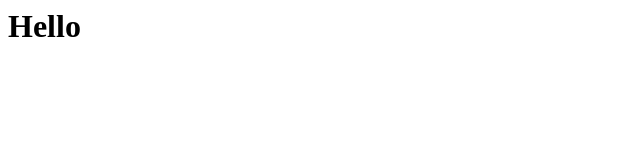
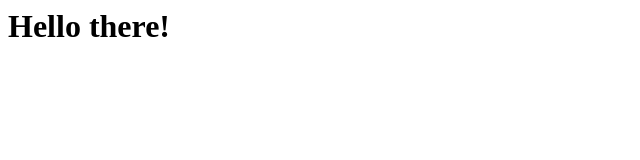
Before and after one commit to jhajduk-pgs/ghpages, a website: page index.html in a window 1280 px wide. Shown: the whole page, without its empty margins (0-640 px from the left). Drawn offline with Linux system fonts and the light colour scheme.

Commit message:
index update

```diff
--- a/index.html
+++ b/index.html
@@ -1 +1 @@
-<h1>Hello</h1>
+<h1>Hello there!</h1>
```
